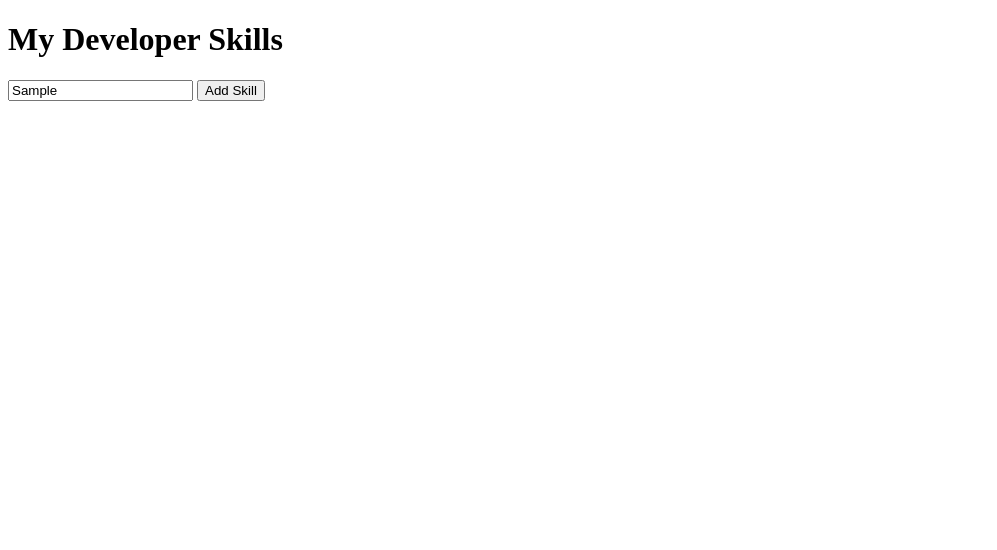
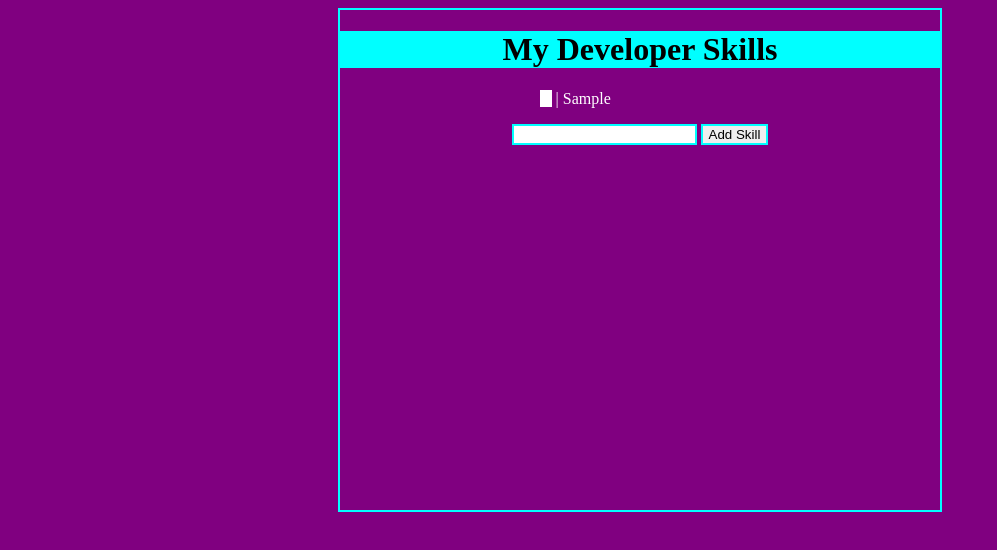
Before and after one commit to Davidslider/jquery, a plain HTML site: page index.html in a window 1280 px wide. Both pictures are taken after typing "Sample" into the empty fields and a click on the button "Add Skill". Shown: the whole page, without its empty margins (0-997 px from the left). Drawn offline with nearby package versions, Linux system fonts and the light colour scheme.

Commit message:
finsihed product

```diff
--- a/css/main.css
+++ b/css/main.css
@@ -0,0 +1,31 @@
+body {
+    background: purple;
+}
+#container {
+    margin: 0 auto;
+    width: 600px;
+    height: 500px;
+    border: 2px solid aqua;
+    text-align: center;
+}
+
+#container input, button {
+    border: 2px solid aqua;
+    align-content: center;
+}
+#container span {
+    background: white;
+
+}
+ #container p {
+     color: white;
+     width: 400px;
+     text-align: left;
+     margin-left: 200px;
+ }
+
+
+h1 {
+    background-color: aqua;
+    text-align: center;
+}
--- a/index.html
+++ b/index.html
@@ -15,7 +15,7 @@
 <body>
     <div id="container">
     <h1>My Developer Skills</h1>
-    <input  type="text" name="skill">
+    <input  type="text" />
     <button>Add Skill</button>
     </div>
 </body>
--- a/js/main.js
+++ b/js/main.js
@@ -0,0 +1,20 @@
+//step one: collect input from input tag
+//step two: we need to add funtionality to the button when clicked/
+$('button').on('click', createSkill)
+//step three: Once button clicked we need to create a skill element with a delete button
+function createSkill(){
+   const $skill = $('input').val()
+   if(!$skill){
+       alert('YO! Chill add a skill')
+   } else {
+   const $listItem = $(`<p><span>X</span> | ${$skill}</p>`)
+
+
+   //step four: once skill is created we need to append the DOM
+   $('h1').after($listItem)
+   $('input').val('')
+   $('span').on('click', function(){
+       $(this).closest('p').remove()
+   })
+  }
+}
```
